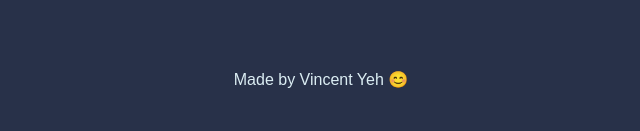
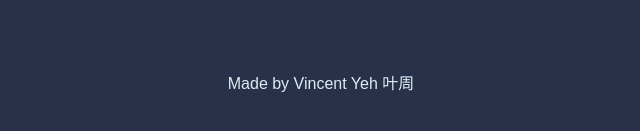
Before and after one commit to Difkyear/Drum-Kit, a plain HTML site: page index.html in a window 1280 px wide. Shown: the part 505-636 px from the top of the page, 319-959 px from the left. Drawn offline with Linux system fonts and the light colour scheme.

Commit message:
Update index.html

```diff
--- a/index.html
+++ b/index.html
@@ -22,7 +22,7 @@
       <button class="l drum">l</button>
     </div>
 
-    <footer>Made by Vincent Yeh 😊</footer>
+    <footer>Made by Vincent Yeh 叶周</footer>
     <script src="./index.js"></script>
   </body>
 </html>
```
